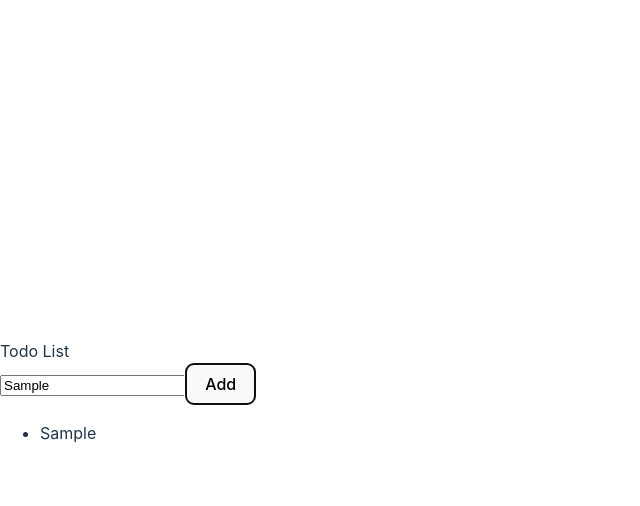
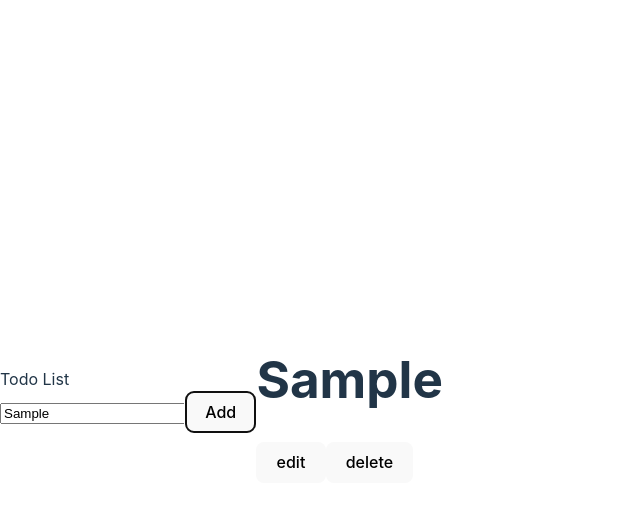
Before and after one commit to suwat16/react-todo-list, a React (Vite) app: page / in a window 1280 px wide. Both pictures are taken after typing "Sample" into the empty fields and a click on the button "Add". Shown: the top 506 px of the page, without its empty margins (0-640 px from the left). Built offline with nearby package versions, Linux system fonts and the light colour scheme; the HTML template or start-up script is replaced by a standard one.

Commit message:
Refactor todo list rendering in App component

```diff
--- a/src/App.tsx
+++ b/src/App.tsx
@@ -12,7 +12,13 @@ function App() {
 
   return (
     <>
-      <div>
+      <div
+        style={{
+          display: "flex",
+          justifyContent: "center",
+          alignItems: "center",
+        }}
+      >
         <form onSubmit={handleSubmit}>
           <label>Todo List</label>
           <br />
@@ -24,11 +30,16 @@ function App() {
 
           <button type="submit">Add</button>
         </form>
-        <ul>
-          {todoList.map((todo, index) => (
-            <li key={index}>{todo}</li>
-          ))}
-        </ul>
+
+        {todoList.map((todoValue, index) => {
+          return (
+            <div key={index}>
+              <h1>{todoValue}</h1>
+              <button>edit</button>
+              <button>delete</button>
+            </div>
+          );
+        })}
       </div>
     </>
   );
```
